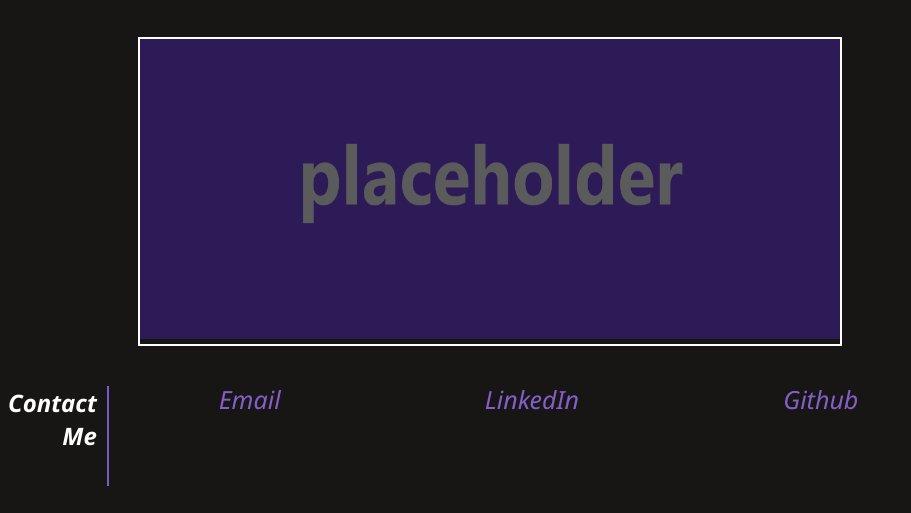
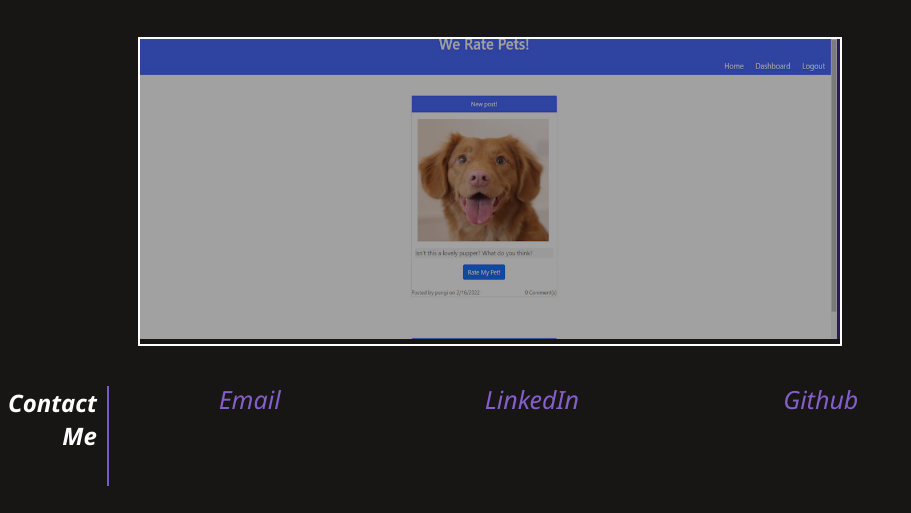
Before and after one commit to coevpen/myportfolio, a plain HTML site: page index.html in a window 1280 px wide. Shown: the part 1807-2320 px from the top of the page, without its empty margins (0-911 px from the left). Drawn offline with Linux system fonts and the light colour scheme.

Commit message:
added a project

```diff
--- a/index.html
+++ b/index.html
@@ -68,9 +68,9 @@
                     </div>
 
 
-                    <!-- placeholder image for future work -->
+                    <!-- We Rate Pets -->
                     <div class="image">
-                        <a href="#" target="_blank" ><img src="./assets/images/placeholder.jpg" alt="placeholder image for future work"></a>
+                        <a href="https://infinite-sea-93313.herokuapp.com/" target="_blank" ><img src="./assets/images/weratepets.jpg" alt="We Rate Pets social media site"></a>
                     </div>
                 </div>
             </section>
```
Also changed, not shown: assets/images/weratepets.jpg (added).
